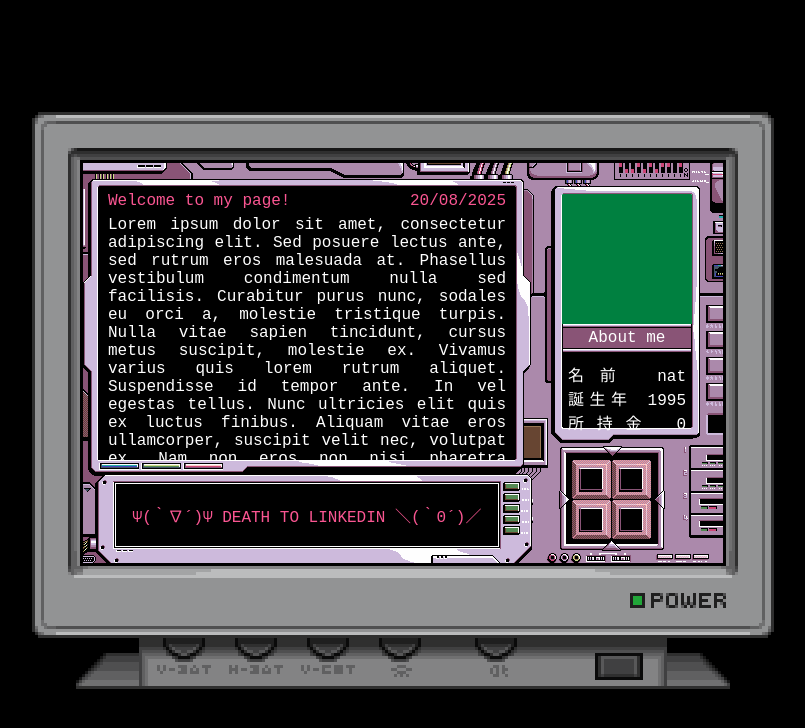
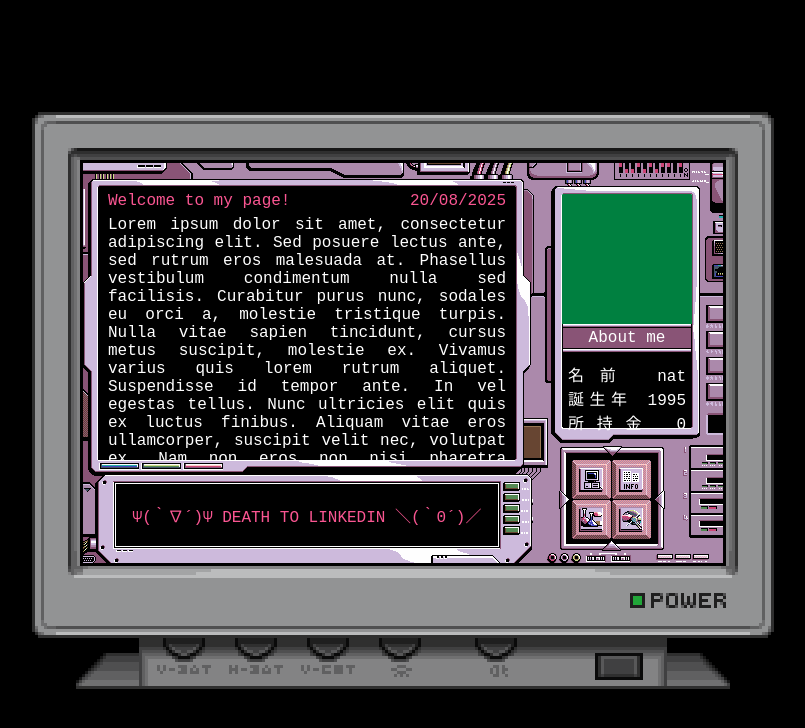
Before and after one commit to kurumon/coctel, a plain HTML site: page index.html in a window 1280 px wide. Shown: the whole page, without its empty margins (237-1042 px from the left). Drawn offline with Linux system fonts and the light colour scheme.

Commit message:
Added navigation panel

```diff
--- a/index.html
+++ b/index.html
@@ -10,6 +10,7 @@
     <div id="frame">
       <!--Main content-->
       <div id="main">
+
         <!--Posts-->
         <div class="post">
           <div class="post-header">
@@ -50,6 +51,23 @@
           </p>
         </div>
       </div>
+
+      <!--Navigation panel-->
+      <div id="navigation">
+        <div class="nav-item" id="nav-item-home">
+          <a href="#"></a>
+        </div>
+        <div class="nav-item" id="nav-item-about">
+          <a href="#"></a>
+        </div>
+        <div class="nav-item" id="nav-item-links">
+          <a href="#"></a>
+        </div>
+        <div class="nav-item" id="nav-item-music">
+          <a href="#"></a>
+        </div>
+      </div>
+
       <!--Footer-->
       <div id="footer">
         <div id="marquee">
--- a/styles.css
+++ b/styles.css
@@ -17,7 +17,7 @@ body {
   height: 100vh;
   background-color: black;
 }
-/*CRT with Divers UI*/
+/* CRT with Divers UI */
 #frame {
   position: relative;
   width: 742px;
@@ -25,7 +25,7 @@ body {
   background: url("images/frame.png") no-repeat center center;
   background-size: cover;
 }
-/*About me sidebar*/
+/* About me sidebar */
 #sidebar {
   position: absolute;
   width: 130px;
@@ -66,7 +66,7 @@ body {
   text-align: justify;
   text-align-last: justify;
 }
-/*Main content*/
+/* Main content */
 #main {
   position: absolute;
   width: 418px;
@@ -75,7 +75,7 @@ body {
   left: 66px;
   overflow-y: scroll;
 }
-/*Posts*/
+/* Posts */
 .post-header {
   display: flex;
   justify-content: space-between;
@@ -95,7 +95,7 @@ body {
 .post-footer {
   text-align: center;
 }
-
+/* Footer */
 #footer {
   position: absolute;
   width: 382px;
@@ -127,3 +127,39 @@ body {
     transform: translate(-100%, 0);
   }
 }
+
+/* Navigation panel */
+#navigation {
+  position: absolute;
+  width: 79px;
+  height: 79px;
+  bottom: 150px;
+  right: 123px;
+  display: grid;
+  grid-template-columns: 1fr 1fr;
+  grid-template-rows: 1fr 1fr;
+}
+.nav-item {
+  display: flex;
+  align-items: center;
+  justify-content: center;
+  font-size: 12px;
+  position: relative
+}
+#nav-item-home {
+  background: url("images/home.png") no-repeat center center;
+}
+#nav-item-about {
+  background: url("images/about.png") no-repeat center center;
+}
+#nav-item-links {
+  background: url("images/links.png") no-repeat center center;
+}
+#nav-item-music {
+  background: url("images/music.png") no-repeat center center;
+}
+.nav-item a {
+  position: absolute;
+  inset: 0;
+  display: block;
+}
```
Also changed, not shown: images/about.png (added), images/home.png (added), images/links.png (added), images/music.png (added).
